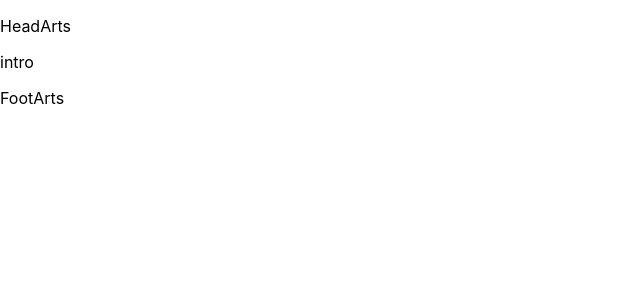
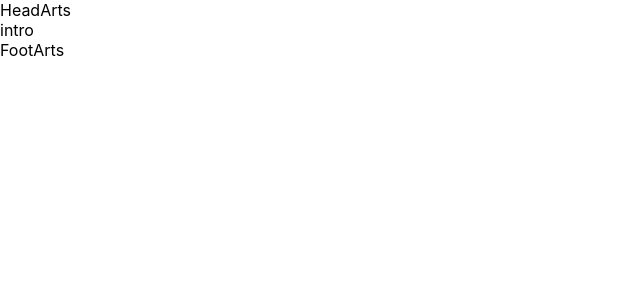
Before and after one commit to RoxanneTabuena/rhema-buyers-guide, a React (Create React App) app: page / in a window 1280 px wide. Shown: the top 300 px of the page, without its empty margins (0-640 px from the left). Built offline with nearby package versions, Linux system fonts and the light colour scheme.

Commit message:
add css resets

```diff
--- a/src/App.css
+++ b/src/App.css
@@ -1,38 +1,79 @@
-.App {
-  text-align: center;
+
+/* Box sizing rules */
+*,
+*::before,
+*::after {
+  box-sizing: border-box;
 }
 
-.App-logo {
-  height: 40vmin;
-  pointer-events: none;
+/* Prevent font size inflation */
+html {
+  -moz-text-size-adjust: none;
+  -webkit-text-size-adjust: none;
+  text-size-adjust: none;
 }
 
-@media (prefers-reduced-motion: no-preference) {
-  .App-logo {
-    animation: App-logo-spin infinite 20s linear;
-  }
+/* Remove default margin in favour of better control in authored CSS */
+body, h1, h2, h3, h4, p,
+figure, blockquote, dl, dd {
+  margin-block-start: 0;
+  margin-block-end: 0;
 }
 
-.App-header {
-  background-color: #282c34;
-  min-height: 100vh;
-  display: flex;
-  flex-direction: column;
-  align-items: center;
-  justify-content: center;
-  font-size: calc(10px + 2vmin);
-  color: white;
+/* Remove list styles on ul, ol elements with a list role, which suggests default styling will be removed */
+ul[role='list'],
+ol[role='list'] {
+  list-style: none;
 }
 
-.App-link {
-  color: #61dafb;
+/* Set core body defaults */
+body {
+  min-height: 100vh;
+  margin: auto;
 }
 
-@keyframes App-logo-spin {
-  from {
-    transform: rotate(0deg);
-  }
-  to {
-    transform: rotate(360deg);
-  }
+/* Set shorter line heights on headings and interactive elements */
+h1, h2, h3, h4,
+button, input, label {
+  line-height: 1;
 }
+
+/* Balance text wrapping on headings */
+h1, h2,
+h3, h4 {
+  text-wrap: balance;
+}
+
+/* A elements that don't have a class get default styles */
+a:not([class]) {
+  text-decoration-skip-ink: auto;
+  color: currentColor;
+}
+a {
+  text-decoration: none;
+  color: inherit;
+}
+
+/* Make images easier to work with */
+img,
+picture {
+  max-width: 100%;
+  display: block;
+}
+
+/* Inherit fonts for inputs and buttons */
+input, button,
+textarea, select {
+  font-family: inherit;
+  font-size: inherit;
+}
+
+/* Make sure textareas without a rows attribute are not tiny */
+textarea:not([rows]) {
+  min-height: 10em;
+}
+
+/* Anything that has been anchored to should have extra scroll margin */
+:target {
+  scroll-margin-block: 5ex;
+}
```
